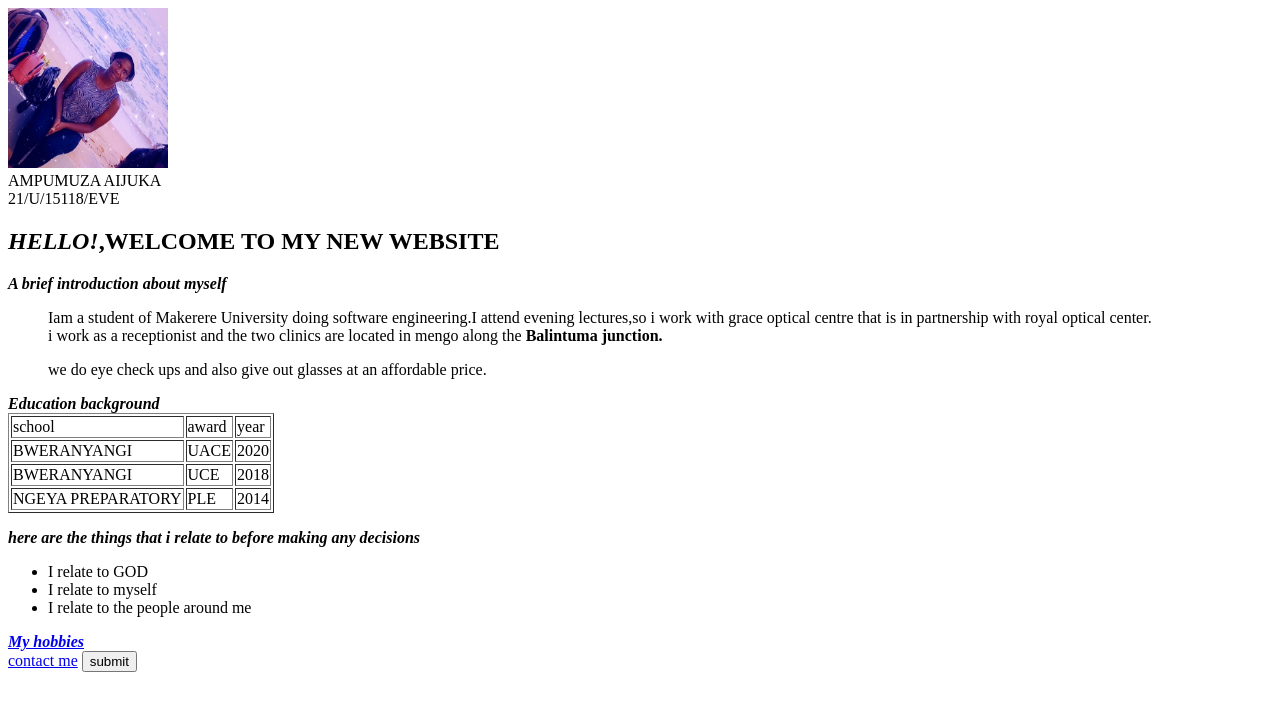
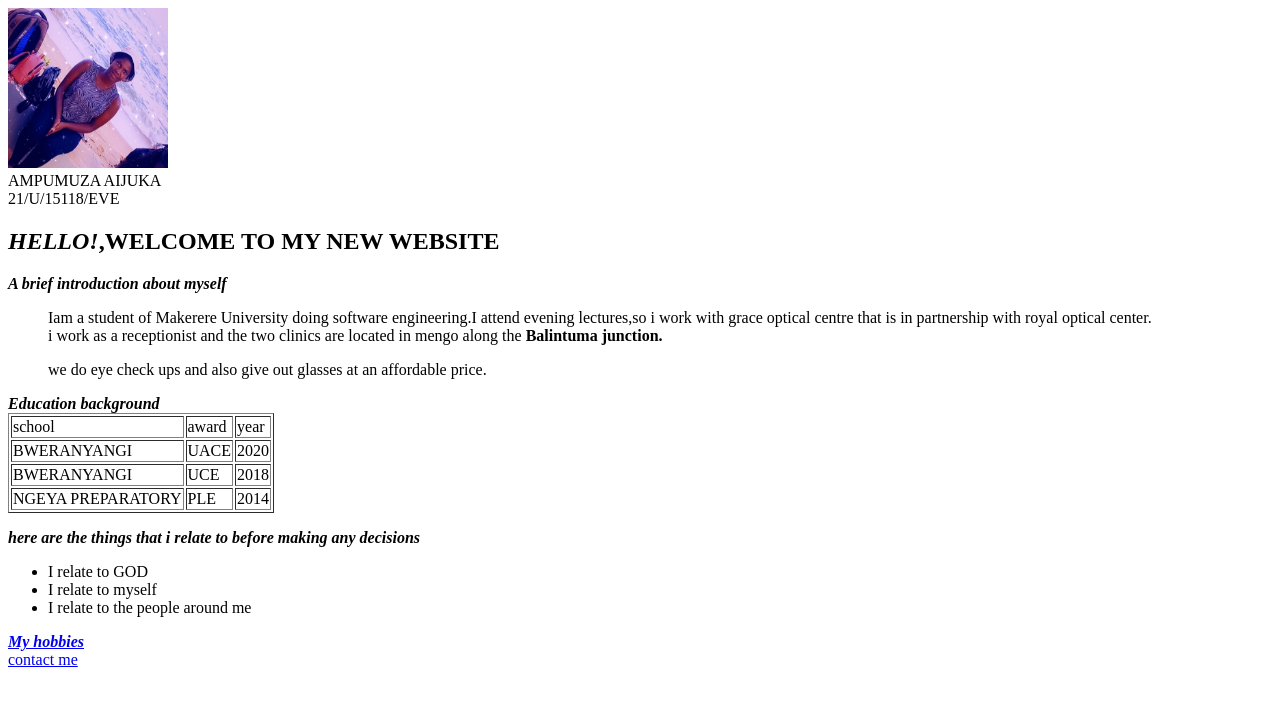
Before and after one commit to aijukaampumuza/AIJUKA, a plain HTML site: page index.html in a window 1280 px wide. Drawn offline with Linux system fonts and the light colour scheme.

Commit message:
Update index.html

```diff
--- a/index.html
+++ b/index.html
@@ -59,7 +59,7 @@
         </dl><em><b> <a href="hobbies.html">My hobbies</a></b></em>
         <br> <a href="contactform.html">contact me</a>
 
-        <button type="button">submit</button>
+
     </section>
 </body>
 
```
